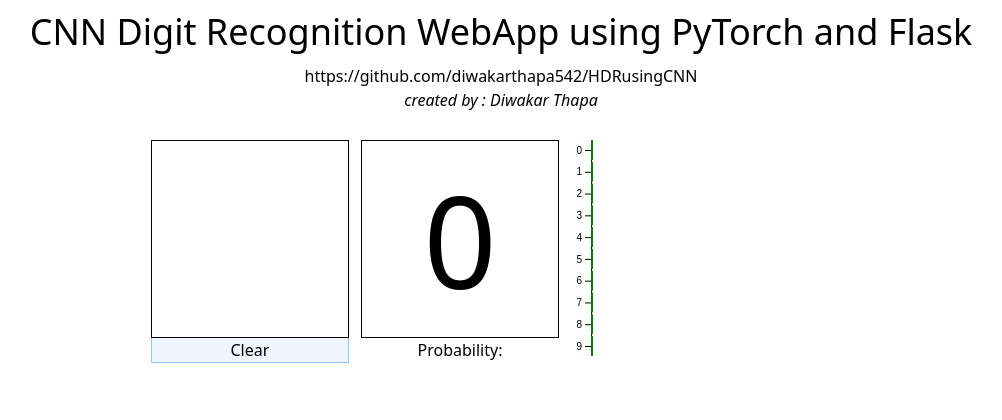
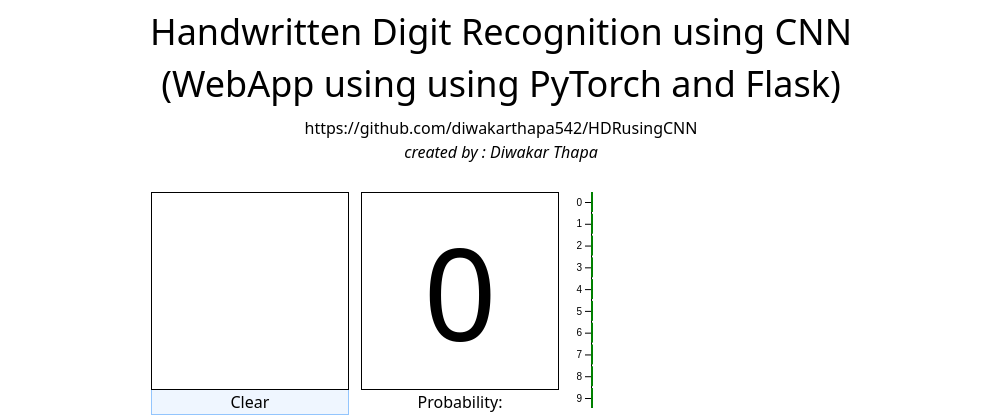
Before and after one commit to diwakarthapa542/HDRusingCNN, a Flask app: page / in a window 1280 px wide. Shown: the top 420 px of the page, without its empty margins (139-1141 px from the left). Run offline with Flask 3, Linux system fonts and the light colour scheme; parts of the project's set-up code (start-up, migrations or seed data) failed here and were passed over; some libraries are stand-ins or nearby versions.

Commit message:
afno ma modify

```diff
--- a/templates/index.html
+++ b/templates/index.html
@@ -4,12 +4,13 @@
 <head>
     <meta charset="utf-8">
     <meta name="viewport" content="width=device-width,initial-scale=1">
-    <title>CNN Digit Recognition </title>
+    <title>Handwritten Digit Recognition using CNN </title>
     <script src="https://cdn.tailwindcss.com"></script>
 </head>
 
 <body>
-    <p class="text-4xl text-center m-3">CNN Digit Recognition WebApp using PyTorch and Flask</p>
+    <p class="text-4xl text-center m-3">Handwritten Digit Recognition using CNN </p>
+    <p class="text-4xl text-center m-3">(WebApp using using PyTorch and Flask)  </p>
     <div class="text-center">
         <a href="https://github.com/diwakarthapa542/HDRusingCNN">https://github.com/diwakarthapa542/HDRusingCNN</a>
         <div class="italic">created by : Diwakar Thapa</div>
```
